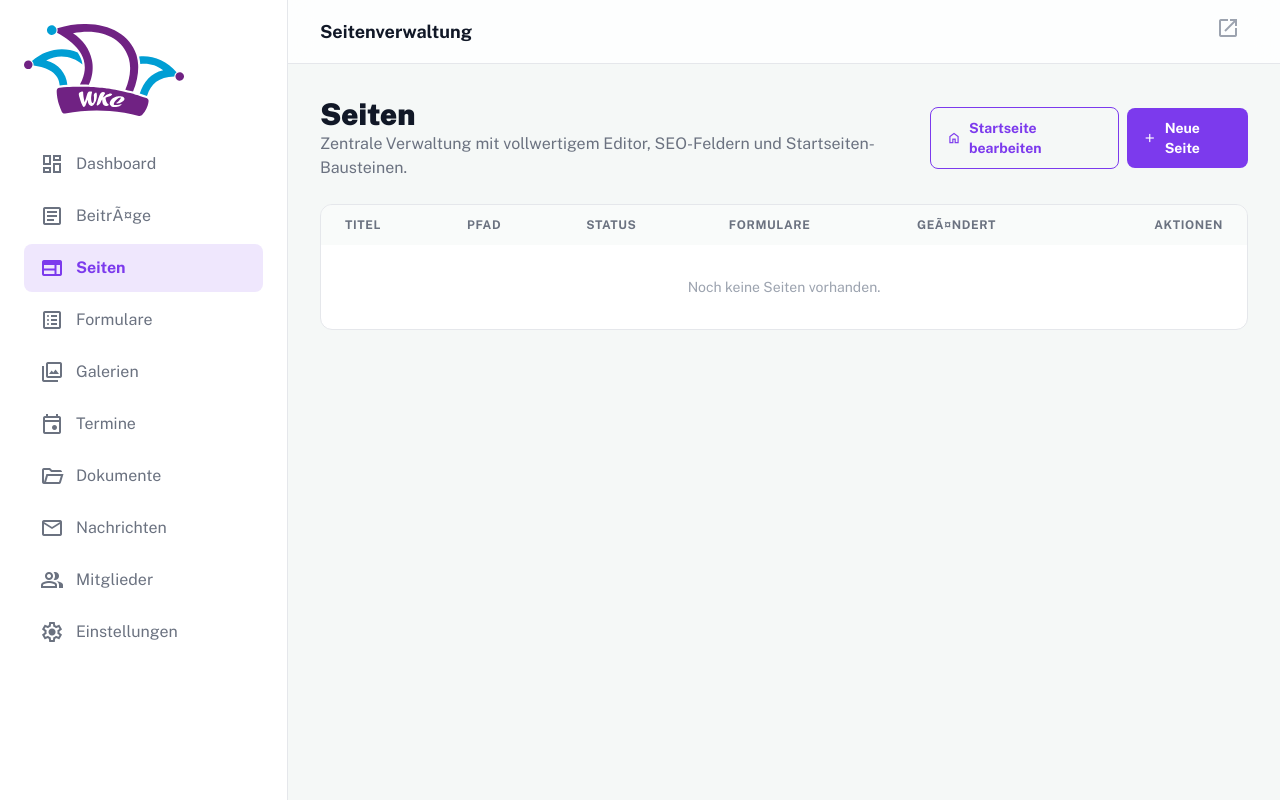
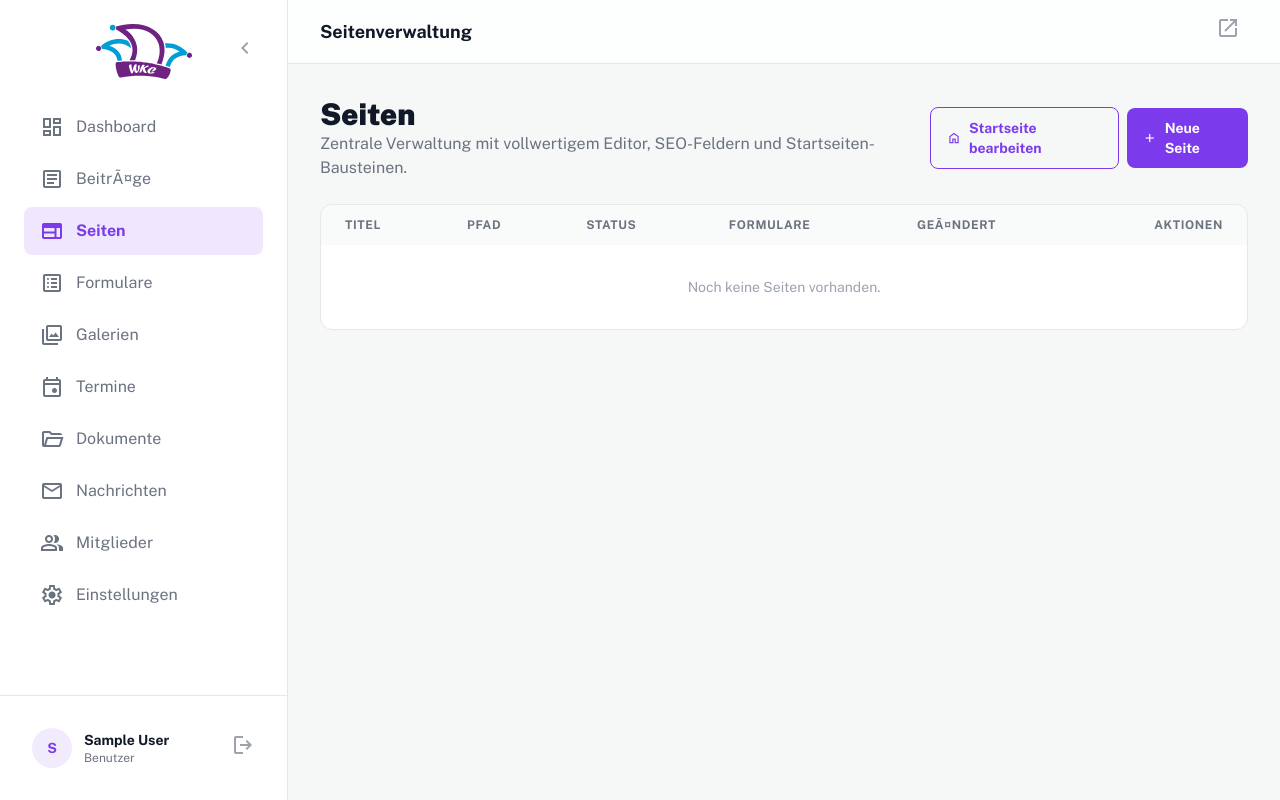
Before and after one commit to M1ka199/wkc-websie2, a PHP site: page /admin/seiten.php in a window 1280 px wide. Run offline with PHP 8.4, Linux system fonts and the light colour scheme; the visitor is signed in with stand-in values (Sample User, id 1); data comes from the database, SQL or seed files in the repository; some libraries are stand-ins or nearby versions.

Commit message:
Fix CMS admin theme loading for pages and galleries
Ensure the updated admin styling and branding are consistently applied in the Seiten and Galerien CMS views. This aligns sidebar/layout behavior, updates asset cache-busting, and makes logo theming fallback robust across those pages.

Co-authored-by: Copilot App <223556219+Copilot@users.noreply.github.com>

```diff
--- a/admin/galerien.php
+++ b/admin/galerien.php
@@ -57,7 +57,7 @@ $user = $_SESSION;
     <aside id="sidebar" class="w-72 bg-white border-r border-gray-200 flex flex-col fixed h-full z-20 transition-all duration-300 -translate-x-full lg:translate-x-0">
         <div class="p-6 sidebar-content">
             <div class="sidebar-header flex items-center justify-between mb-6">
-                <a href="dashboard.php" class="sidebar-logo-link"><img src="../src/wkc-logo.svg" alt="Logo" class="h-auto w-full max-w-[11rem]"></a>
+                <a href="dashboard.php" class="sidebar-logo-link"><img src="../src/wkc-logo.svg" alt="Logo" class="h-auto w-full max-w-[11rem]" data-admin-brand-logo="header"></a>
                 <button id="collapseBtn" onclick="toggleCollapse()" class="p-1.5 rounded-lg text-gray-400 hover:bg-bg-light hover:text-gray-600 transition-colors flex-shrink-0" title="Seitenleiste einklappen">
                     <span class="material-symbols-outlined" id="collapseIcon">chevron_left</span>
                 </button>
@@ -123,8 +123,8 @@ $user = $_SESSION;
         </div>
     </main>
 </div>
-<script src="js/admin-theme.js?v=20260816-2"></script>
-<script src="js/shared.js?v=20260814-2"></script>
+<script src="js/admin-theme.js?v=20260816-3"></script>
+<script src="js/shared.js?v=20260816-3"></script>
 <script src="js/galerien.js?v=20260814-2"></script>
 </body>
 </html>
--- a/admin/js/admin-theme.js
+++ b/admin/js/admin-theme.js
@@ -107,10 +107,10 @@
     }
 
     function applyAdminBrandingLogos(branding) {
-        const logoHeader = String(branding?.logoHeader || '/src/wkc-logo.svg').trim();
-        const logoFooter = String(branding?.logoFooter || '/src/wkc-logo-white.svg').trim();
+        const logoHeader = String(branding?.logoHeader || '../src/wkc-logo.svg').trim();
+        const logoFooter = String(branding?.logoFooter || '../src/wkc-logo-white.svg').trim();
 
-        document.querySelectorAll('[data-admin-brand-logo="header"], [data-brand-logo="header"]').forEach((el) => {
+        document.querySelectorAll('[data-admin-brand-logo="header"], [data-brand-logo="header"], .sidebar-logo-link img').forEach((el) => {
             if (el.tagName === 'IMG' && logoHeader) {
                 el.setAttribute('src', logoHeader);
             }
--- a/admin/js/seiten.js
+++ b/admin/js/seiten.js
@@ -98,4 +98,10 @@ async function loadPages() {
 
 document.addEventListener('DOMContentLoaded', () => {
     loadPages();
+
+    document.getElementById('logoutBtn')?.addEventListener('click', async (e) => {
+        e.preventDefault();
+        await fetch('../api/auth.php?action=logout');
+        window.location.href = 'index.php';
+    });
 });
--- a/admin/seiten.php
+++ b/admin/seiten.php
@@ -17,6 +17,7 @@ $userRole = $_SESSION['user_role'] ?? 'member';
 $isAdmin = $userRole === 'admin';
 $isEditor = $userRole === 'editor';
 $canEditContent = $isAdmin || $isEditor;
+$user = $_SESSION;
 
 if (!$canEditContent) {
     header('Location: dashboard.php');
@@ -40,35 +41,75 @@ if (!$canEditContent) {
         body { font-family: "Public Sans", sans-serif; }
         .material-symbols-outlined { font-variation-settings: 'FILL' 0, 'wght' 400, 'GRAD' 0, 'opsz' 24; }
         .sidebar-link.active { background: rgba(124, 58, 237, 0.12); color: #7c3aed; font-weight: 700; }
+        .sidebar-collapsed { width: 5rem !important; }
+        .sidebar-collapsed .sidebar-label,
+        .sidebar-collapsed .sidebar-user-info { display: none; }
+        .sidebar-collapsed .sidebar-logo-link { display: none; }
+        .sidebar-collapsed .sidebar-header { justify-content: center; }
+        .sidebar-collapsed .sidebar-content { padding: 0.75rem; }
+        .sidebar-collapsed .sidebar-nav a { justify-content: center; padding: 0.75rem; }
+        .sidebar-collapsed .sidebar-user-footer { padding: 0.75rem; }
+        .sidebar-collapsed .sidebar-user-footer > .flex { justify-content: center; gap: 0; padding: 0; }
+        .sidebar-collapsed .sidebar-user-footer .flex-1,
+        .sidebar-collapsed .sidebar-user-footer #logoutBtn { display: none; }
+        .main-collapsed { margin-left: 5rem !important; }
     </style>
 </head>
 <body class="bg-bg-light text-gray-900">
 <div class="flex min-h-screen">
     <aside id="sidebar" class="w-72 bg-white border-r border-gray-200 flex flex-col fixed h-full z-20 transition-all duration-300 -translate-x-full lg:translate-x-0">
-        <div class="p-6">
-            <div class="flex items-center justify-between mb-6">
-                <a href="dashboard.php"><img src="../src/wkc-logo.svg" alt="Logo" class="h-auto w-full max-w-[10rem]"></a>
+        <div class="p-6 sidebar-content">
+            <div class="sidebar-header flex items-center justify-between mb-6">
+                <a href="dashboard.php" class="sidebar-logo-link">
+                    <img src="../src/wkc-logo.svg" alt="Logo" class="h-auto w-full max-w-[10rem]" data-admin-brand-logo="header">
+                </a>
+                <button id="collapseBtn" onclick="toggleCollapse()" class="p-1.5 rounded-lg text-gray-400 hover:bg-bg-light hover:text-gray-600 transition-colors flex-shrink-0" title="Seitenleiste einklappen">
+                    <span class="material-symbols-outlined" id="collapseIcon">chevron_left</span>
+                </button>
             </div>
-            <nav class="space-y-1">
-                <a class="sidebar-link flex items-center gap-3 px-4 py-3 rounded-lg text-gray-500 hover:bg-bg-light" href="dashboard.php"><span class="material-symbols-outlined">dashboard</span><span>Dashboard</span></a>
-                <a class="sidebar-link flex items-center gap-3 px-4 py-3 rounded-lg text-gray-500 hover:bg-bg-light" href="beitraege.php"><span class="material-symbols-outlined">article</span><span>BeitrÃ¤ge</span></a>
-                <a class="sidebar-link active flex items-center gap-3 px-4 py-3 rounded-lg" href="seiten.php"><span class="material-symbols-outlined">web</span><span>Seiten</span></a>
-                <a class="sidebar-link flex items-center gap-3 px-4 py-3 rounded-lg text-gray-500 hover:bg-bg-light" href="formulare.php"><span class="material-symbols-outlined">list_alt</span><span>Formulare</span></a>
-                <a class="sidebar-link flex items-center gap-3 px-4 py-3 rounded-lg text-gray-500 hover:bg-bg-light" href="galerien.php"><span class="material-symbols-outlined">photo_library</span><span>Galerien</span></a>
-                <a class="sidebar-link flex items-center gap-3 px-4 py-3 rounded-lg text-gray-500 hover:bg-bg-light" href="termine.php"><span class="material-symbols-outlined">event</span><span>Termine</span></a>
-                <a class="sidebar-link flex items-center gap-3 px-4 py-3 rounded-lg text-gray-500 hover:bg-bg-light" href="dokumente.php"><span class="material-symbols-outlined">folder_open</span><span>Dokumente</span></a>
-                <a class="sidebar-link flex items-center gap-3 px-4 py-3 rounded-lg text-gray-500 hover:bg-bg-light" href="nachrichten.php"><span class="material-symbols-outlined">mail</span><span>Nachrichten</span></a>
+            <nav class="sidebar-nav space-y-1">
+                <a class="sidebar-link flex items-center gap-3 px-4 py-3 rounded-lg text-gray-500 hover:bg-bg-light" href="dashboard.php"><span class="material-symbols-outlined">dashboard</span><span class="sidebar-label">Dashboard</span></a>
+                <a class="sidebar-link flex items-center gap-3 px-4 py-3 rounded-lg text-gray-500 hover:bg-bg-light" href="beitraege.php"><span class="material-symbols-outlined">article</span><span class="sidebar-label">BeitrÃ¤ge</span></a>
+                <a class="sidebar-link active flex items-center gap-3 px-4 py-3 rounded-lg" href="seiten.php"><span class="material-symbols-outlined">web</span><span class="sidebar-label">Seiten</span></a>
+                <a class="sidebar-link flex items-center gap-3 px-4 py-3 rounded-lg text-gray-500 hover:bg-bg-light" href="formulare.php"><span class="material-symbols-outlined">list_alt</span><span class="sidebar-label">Formulare</span></a>
+                <a class="sidebar-link flex items-center gap-3 px-4 py-3 rounded-lg text-gray-500 hover:bg-bg-light" href="galerien.php"><span class="material-symbols-outlined">photo_library</span><span class="sidebar-label">Galerien</span></a>
+                <a class="sidebar-link flex items-center gap-3 px-4 py-3 rounded-lg text-gray-500 hover:bg-bg-light" href="termine.php"><span class="material-symbols-outlined">event</span><span class="sidebar-label">Termine</span></a>
+                <a class="sidebar-link flex items-center gap-3 px-4 py-3 rounded-lg text-gray-500 hover:bg-bg-light" href="dokumente.php"><span class="material-symbols-outlined">folder_open</span><span class="sidebar-label">Dokumente</span></a>
+                <a class="sidebar-link flex items-center gap-3 px-4 py-3 rounded-lg text-gray-500 hover:bg-bg-light" href="nachrichten.php"><span class="material-symbols-outlined">mail</span><span class="sidebar-label">Nachrichten</span></a>
                 <?php if ($isAdmin): ?>
-                <a class="sidebar-link flex items-center gap-3 px-4 py-3 rounded-lg text-gray-500 hover:bg-bg-light" href="mitglieder.php"><span class="material-symbols-outlined">group</span><span>Mitglieder</span></a>
+                <a class="sidebar-link flex items-center gap-3 px-4 py-3 rounded-lg text-gray-500 hover:bg-bg-light" href="mitglieder.php"><span class="material-symbols-outlined">group</span><span class="sidebar-label">Mitglieder</span></a>
                 <?php endif; ?>
-                <a class="sidebar-link flex items-center gap-3 px-4 py-3 rounded-lg text-gray-500 hover:bg-bg-light" href="einstellungen.php"><span class="material-symbols-outlined">settings</span><span>Einstellungen</span></a>
+                <a class="sidebar-link flex items-center gap-3 px-4 py-3 rounded-lg text-gray-500 hover:bg-bg-light" href="einstellungen.php"><span class="material-symbols-outlined">settings</span><span class="sidebar-label">Einstellungen</span></a>
             </nav>
+        </div>
+        <div class="mt-auto p-6 border-t border-gray-200 sidebar-user-footer">
+            <div class="flex items-center gap-3 p-2 rounded-xl">
+                <?php if (!empty($user['profile_image'])): ?>
+                    <img src="../<?= htmlspecialchars($user['profile_image']) ?>" alt="" class="w-10 h-10 rounded-full object-cover flex-shrink-0">
+                <?php else: ?>
+                    <div class="w-10 h-10 rounded-full bg-primary/10 text-primary flex items-center justify-center font-bold text-sm flex-shrink-0">
+                        <?= mb_substr($user['display_name'] ?? 'U', 0, 1) ?>
+                    </div>
+                <?php endif; ?>
+                <div class="flex-1 min-w-0 sidebar-user-info">
+                    <p class="text-sm font-bold text-gray-900 truncate"><?= htmlspecialchars($user['display_name'] ?? 'Benutzer') ?></p>
+                    <p class="text-xs text-gray-500 truncate"><?= htmlspecialchars($user['position'] ?? 'Benutzer') ?></p>
+                </div>
+                <a href="#" id="logoutBtn" class="text-gray-400 hover:text-red-500 transition-colors" title="Abmelden">
+                    <span class="material-symbols-outlined">logout</span>
+                </a>
+            </div>
         </div>
     </aside>
 
-    <main class="flex-1 lg:ml-72">
+    <div id="sidebarOverlay" class="fixed inset-0 bg-black/40 z-10 hidden lg:hidden" onclick="toggleSidebar()"></div>
+
+    <main id="mainContent" class="flex-1 lg:ml-72 transition-all duration-300">
         <header class="sticky top-0 z-10 bg-white/80 backdrop-blur-md border-b border-gray-200 px-4 lg:px-8 h-16 flex items-center justify-between">
-            <h2 class="text-lg font-bold text-gray-900">Seitenverwaltung</h2>
+            <div class="flex items-center gap-3">
+                <button onclick="toggleSidebar()" class="lg:hidden p-2 text-gray-500 hover:bg-bg-light rounded-lg"><span class="material-symbols-outlined">menu</span></button>
+                <h2 class="text-lg font-bold text-gray-900">Seitenverwaltung</h2>
+            </div>
             <a href="../" target="_blank" class="p-2 text-gray-400 hover:text-primary rounded-lg hover:bg-bg-light"><span class="material-symbols-outlined">open_in_new</span></a>
         </header>
 
@@ -105,8 +146,8 @@ if (!$canEditContent) {
     </main>
 </div>
 
-<script src="js/admin-theme.js?v=20260816-2"></script>
-<script src="js/shared.js?v=20260814-2"></script>
-<script src="js/seiten.js?v=20260816-1"></script>
+<script src="js/admin-theme.js?v=20260816-3"></script>
+<script src="js/shared.js?v=20260816-3"></script>
+<script src="js/seiten.js?v=20260816-2"></script>
 </body>
 </html>
```
